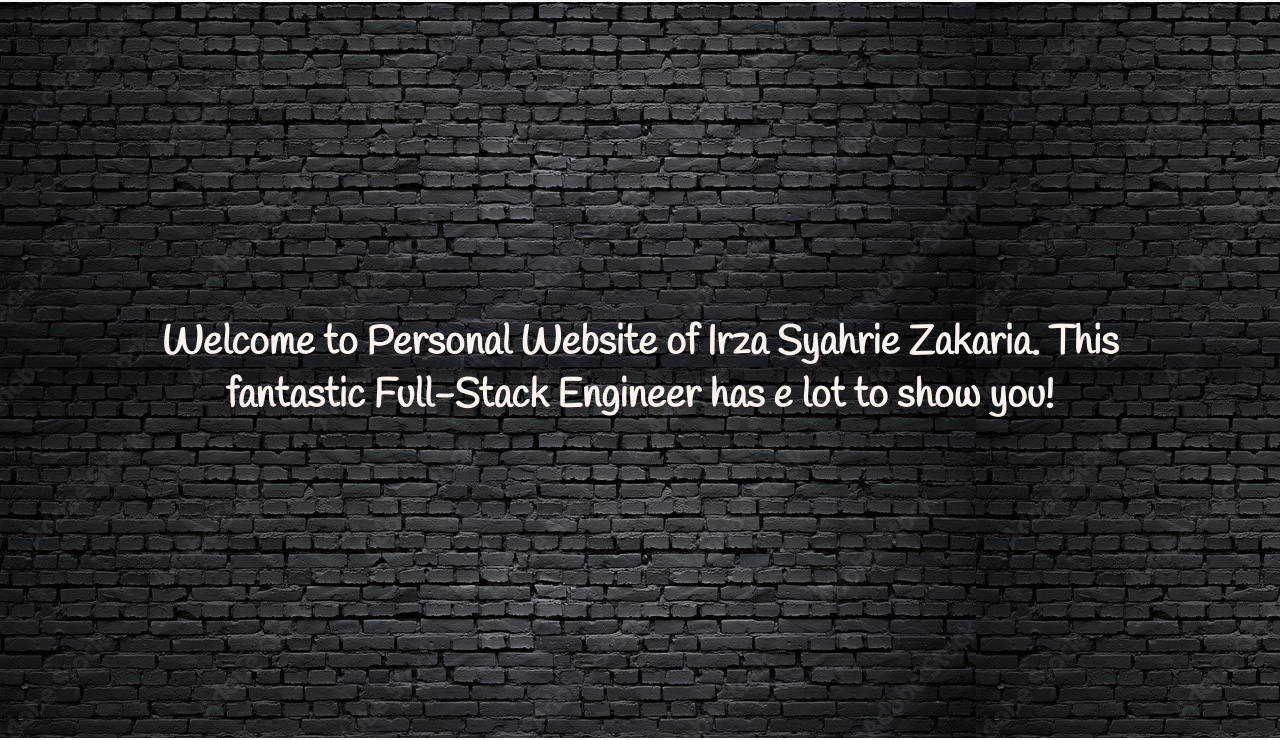
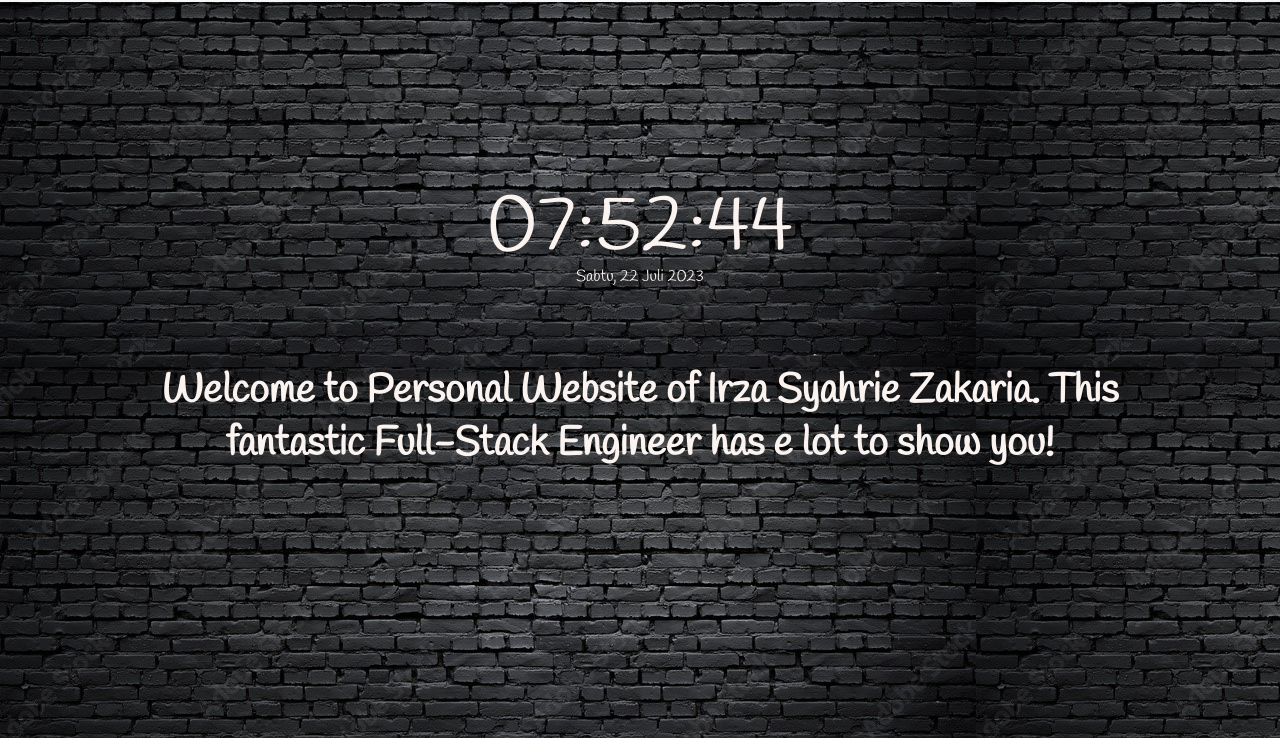
Before and after one commit to Seronz/Portofolio_ING, a website: page public/index.html in a window 1280 px wide. Shown: the part 62-802 px from the top of the page. Drawn offline with nearby package versions, Linux system fonts and the light colour scheme; a web font is replaced by a local one.

Commit message:
eight commit

```diff
--- a/public/index.html
+++ b/public/index.html
@@ -237,6 +237,6 @@
     <script>
       feather.replace();
     </script>
-    <script src="./script.js?v=1.0" />
+    <script src="./script.js"></script>
   </body>
 </html>
```
